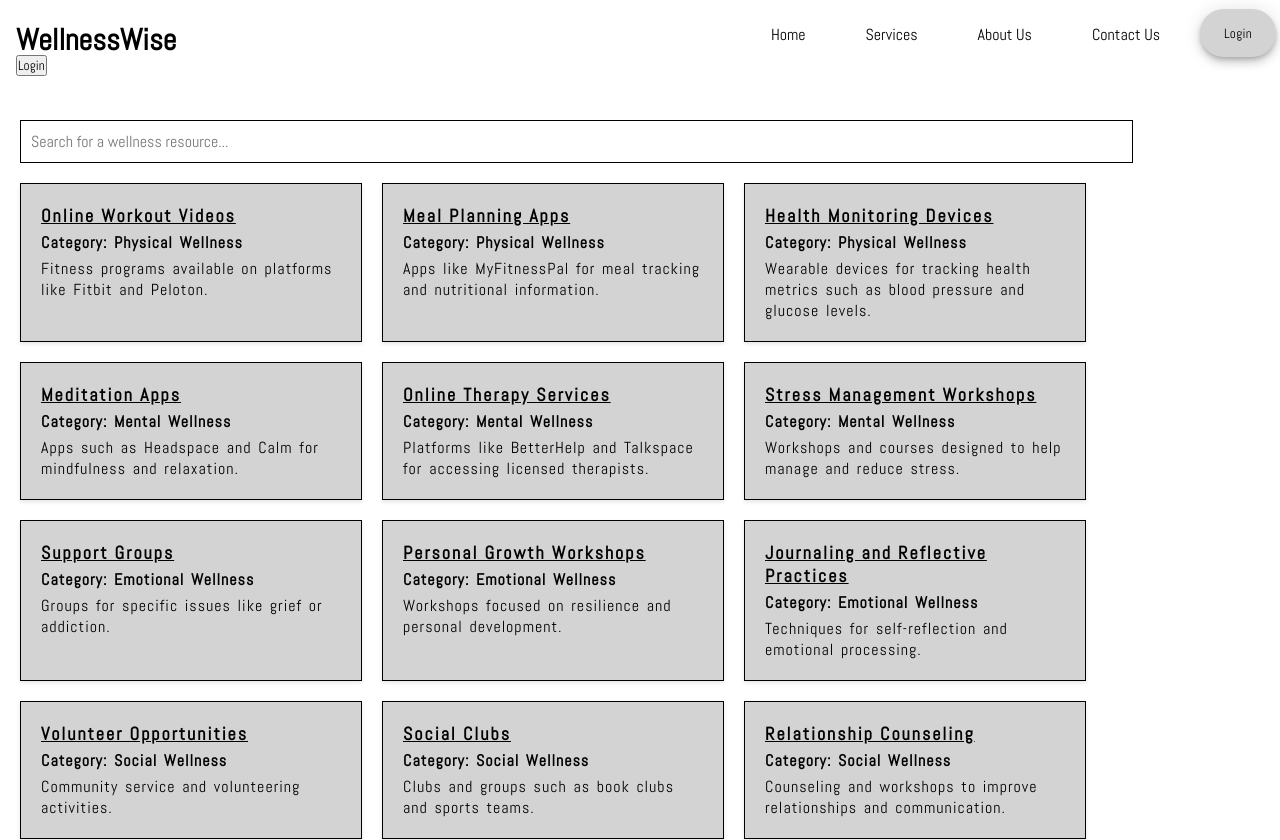
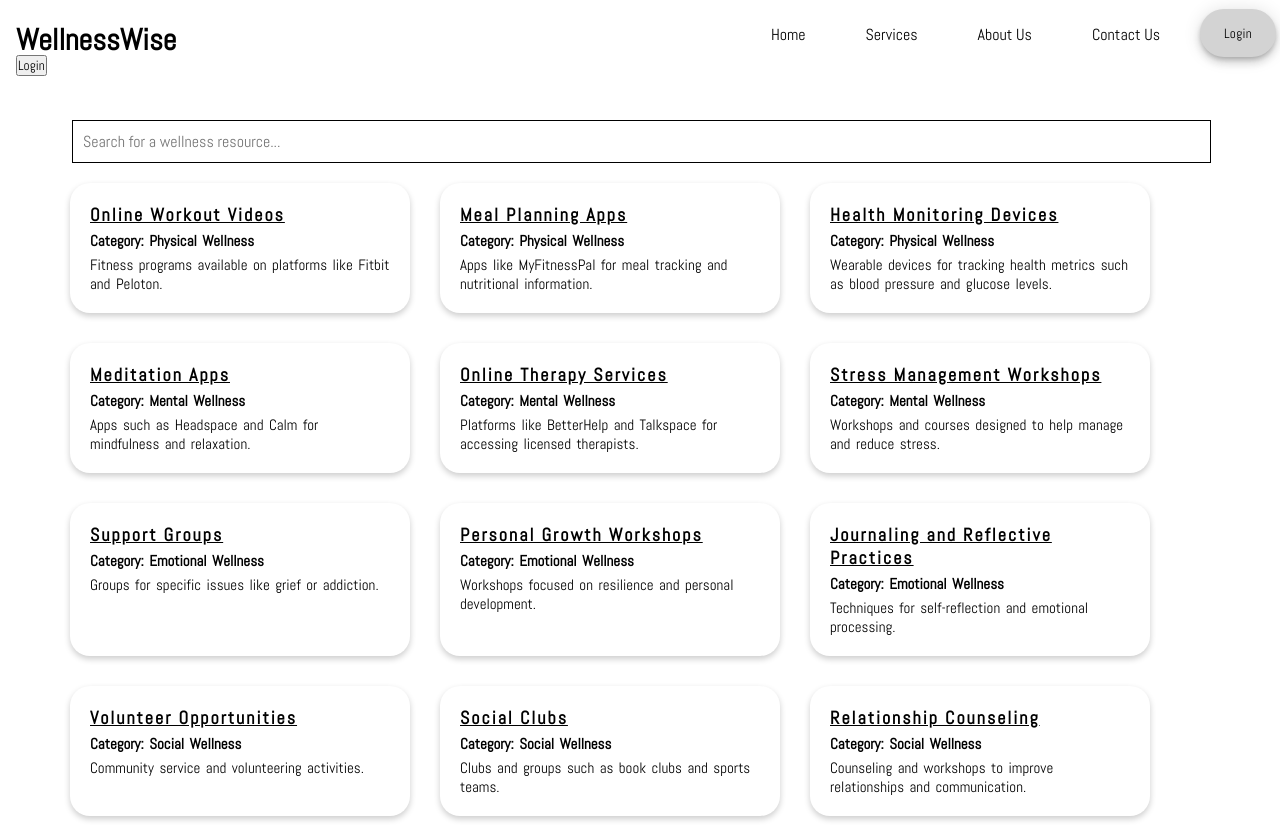
Before and after one commit to Mehar-Aziz/WellnessWise, a React (Create React App) app in the folder wellnesswise-frontend/: page /resources in a window 1280 px wide. Shown: the top 840 px of the page. Built offline with nearby package versions, Linux system fonts and the light colour scheme.

Commit message:
Upadte resources css

```diff
--- a/wellnesswise-frontend/src/pages/Resources.css
+++ b/wellnesswise-frontend/src/pages/Resources.css
@@ -5,11 +5,12 @@
   }
 
   .search-bar {
+    margin-left: 52px;
     margin-bottom: 20px;
   }
 
   .search-bar input {
-    width: 88%;
+    width: 94%;
     padding: 10px;
     border: 1px solid black;
     font-size: 16px;
@@ -18,16 +19,18 @@
   .resource-list {
     display: flex;
     flex-wrap: wrap;
-    gap: 20px;
+    gap: 30px;
+    margin-left: 50px;
     margin-bottom: 80px;
   }
 
   .resource-item {
-    background-color:lightgray;
-    border: 1px solid black;
+    background-color: white;
+    border-radius: 20px;
+    border: none;
     padding: 20px;
     width: 300px;
-    box-shadow: 0 2px 4px rgba(0, 0, 0, 0.1);
+    box-shadow: 0 3px 6px rgba(0, 0, 0, 0.2);
   }
 
   .resource-item h3 {
@@ -46,5 +49,5 @@
     margin: 5px 0 0;
     color: black;
     word-spacing: 2px;
-    letter-spacing: 1px;
+    font-size: 15px;
   }
--- a/wellnesswise-frontend/src/pages/profile.js
+++ b/wellnesswise-frontend/src/pages/profile.js
@@ -23,7 +23,7 @@ const Profile = () => {
         <p>{userData.education}</p>
         <p>{userData.address}</p>
         <div className="button-group">
-          <button className="follow-btn" onClick={handleResources}>EDIT</button>
+          <button className="follow-btn" onClick={handleResources}>RESOURCES</button>
           <button className="message-btn">GET ADVICE
           </button>
         </div>
```
